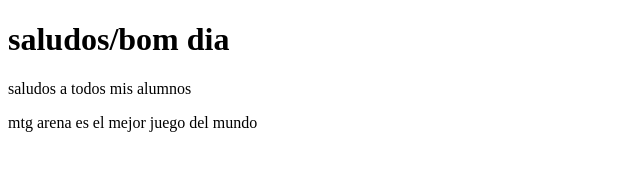
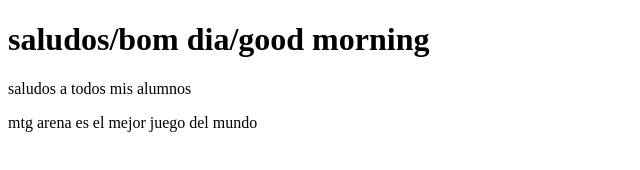
Before and after one commit to Esen-Q1-2022-Prog-Interfaz/s1-c3-proyecto-test-02, a plain HTML site: page hello.html in a window 1280 px wide. Shown: the whole page, without its empty margins (0-640 px from the left). Drawn offline with Linux system fonts and the light colour scheme.

Commit message:
agregamos good morning

```diff
--- a/hello.html
+++ b/hello.html
@@ -9,7 +9,7 @@
 </head>
 
 <body>
-    <h1>saludos/bom dia</h1>
+    <h1>saludos/bom dia/good morning</h1>
     <p>saludos a todos mis alumnos</p>
     <p>mtg arena es el mejor juego del mundo</p>
 </body>
```
